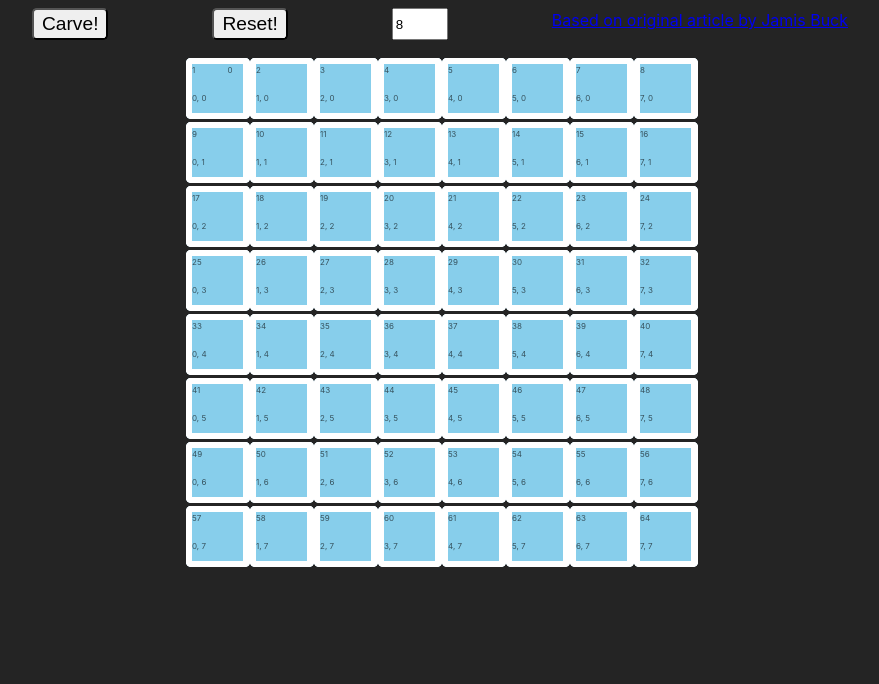
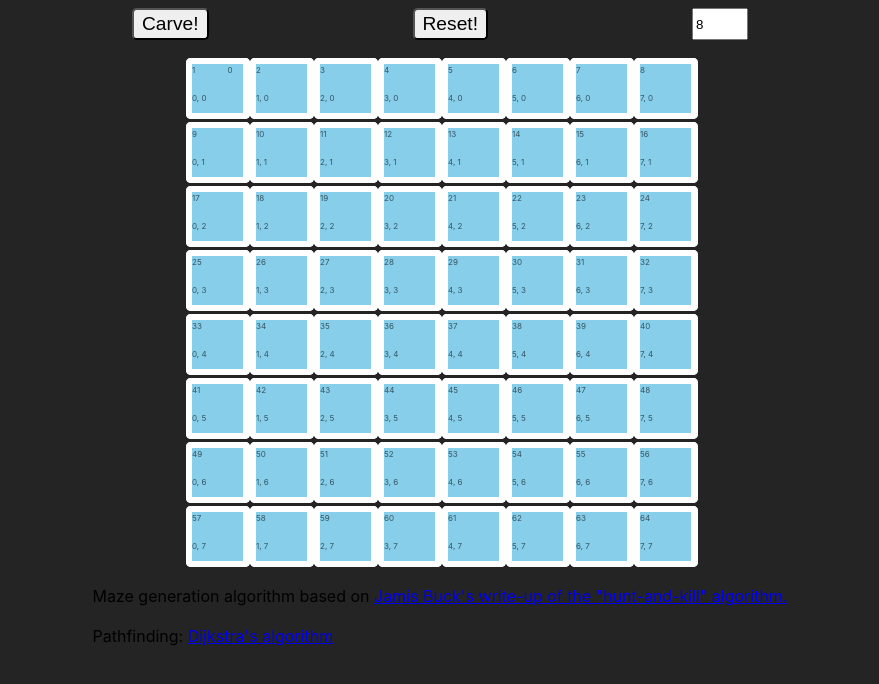
Before and after one commit to nbogie/maze-gen-hunt-and-kill-algorithm-react, a React (Vite) app: page / in a window 1280 px wide. Shown: the top 684 px of the page, without its empty margins (200-1079 px from the left). Built offline with nearby package versions, Linux system fonts and the light colour scheme.

Commit message:
layout credits

```diff
--- a/src/components/App.tsx
+++ b/src/components/App.tsx
@@ -38,7 +38,6 @@ function App() {
         <div className="App">
             <div className="controls">
                 <button onClick={handleCarve}>Carve!</button>
-
                 <button onClick={(e) => handleReset()}>Reset!</button>
                 <input
                     type="number"
@@ -49,15 +48,26 @@ function App() {
                         handleChangeGridSize(parseInt(e.target.value))
                     }
                 />
-                <a href="https://weblog.jamisbuck.org/2011/1/24/maze-generation-hunt-and-kill-algorithm">
-                    Based on original article by Jamis Buck
-                </a>
             </div>
             <MazeView
                 maze={maze}
                 pathfindingResult={pathfindingResult}
                 onCellClick={handleCellClick}
             />
+            <div className="credits">
+                <p>
+                    Maze generation algorithm based on{" "}
+                    <a href="https://weblog.jamisbuck.org/2011/1/24/maze-generation-hunt-and-kill-algorithm">
+                        Jamis Buck's write-up of the "hunt-and-kill" algorithm.
+                    </a>
+                </p>
+                <p>
+                    Pathfinding:{" "}
+                    <a href="https://en.wikipedia.org/wiki/Dijkstra%27s_algorithm">
+                        Dijkstra's algorithm
+                    </a>
+                </p>
+            </div>
         </div>
     );
 }
```
